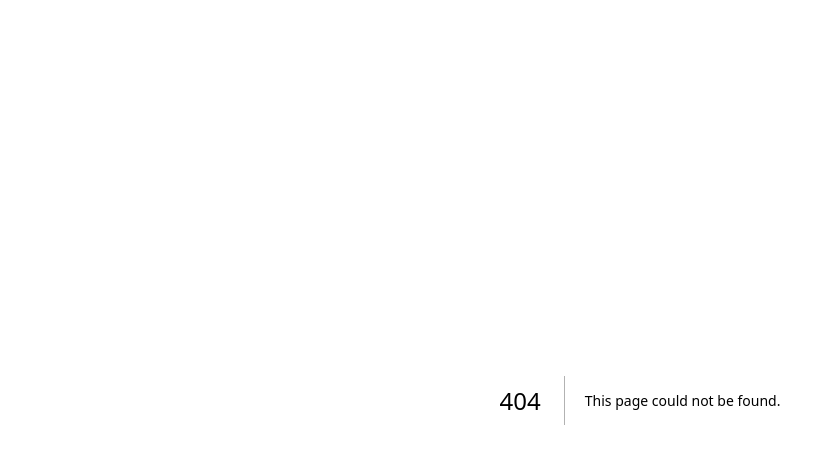
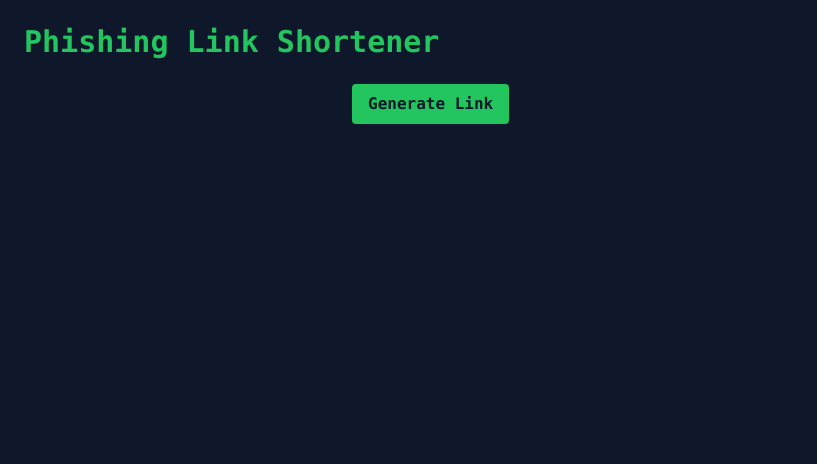
Before and after one commit to nullstrike-dev/Landing-page, a Next.js app: page /tools/phishing/link in a window 1280 px wide. Before the commit this address had no page. Shown: the top 464 px of the page, without its empty margins (0-817 px from the left). Built offline with nearby package versions, Linux system fonts and the light colour scheme.

Commit message:
Create page.tsx

```diff
--- /dev/null
+++ b/app/tools/phishing/link/page.tsx
@@ -0,0 +1,58 @@
+'use client';
+
+import { useState } from 'react';
+
+export default function PhishingLinkTool() {
+  const [linkId, setLinkId] = useState('');
+  const [logs, setLogs] = useState<string[]>([]);
+
+  const generateLink = () => {
+    const id = Math.random().toString(36).substring(2, 8);
+    setLinkId(id);
+    setLogs([]);
+  };
+
+  const fakeBase = 'https://nullstrike.io/link/';
+
+  return (
+    <div className="min-h-screen bg-[#0f172a] text-[#a3f7bf] p-6 font-mono">
+      <h1 className="text-3xl font-bold mb-6 text-[#22c55e]">Phishing Link Shortener</h1>
+
+      <div className="space-y-4 max-w-xl mx-auto">
+        <button
+          onClick={generateLink}
+          className="bg-[#22c55e] hover:bg-[#16a34a] text-[#0f172a] font-bold py-2 px-4 rounded"
+        >
+          Generate Link
+        </button>
+
+        {linkId && (
+          <div>
+            <p className="mb-2 text-[#bbf7d0]">Your phishing link:</p>
+            <code className="block bg-[#1e293b] p-3 rounded text-[#86efac]">
+              {fakeBase + linkId}
+            </code>
+          </div>
+        )}
+
+        {linkId && (
+          <div className="mt-8">
+            <h2 className="text-xl font-semibold mb-2 text-[#34d399]">Click Logs</h2>
+            <p className="text-sm text-[#94a3b8]">(Simulation only — would track visits here)</p>
+            <ul className="mt-2 space-y-1 text-sm">
+              {logs.length === 0 ? (
+                <li className="text-[#64748b] italic">No clicks tracked yet.</li>
+              ) : (
+                logs.map((log, i) => (
+                  <li key={i} className="text-[#bbf7d0]">
+                    {log}
+                  </li>
+                ))
+              )}
+            </ul>
+          </div>
+        )}
+      </div>
+    </div>
+  );
+}
```
